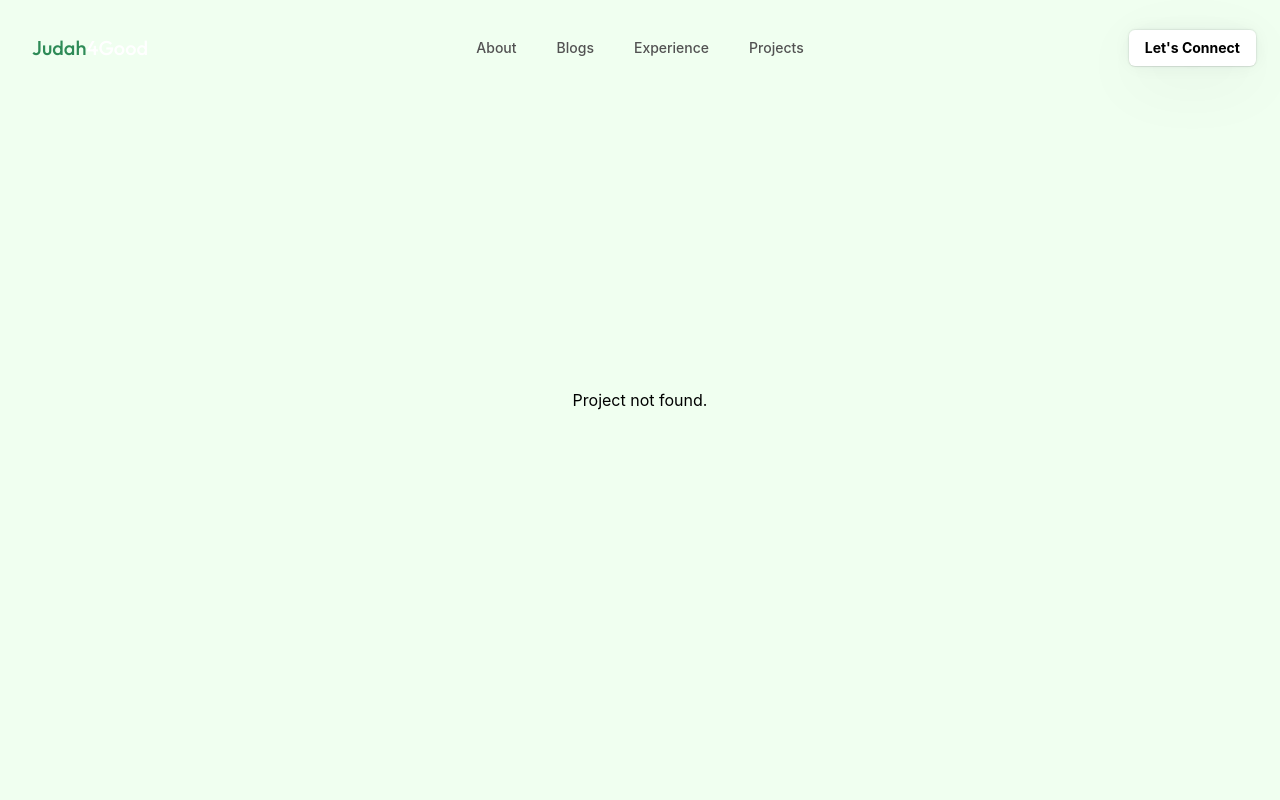
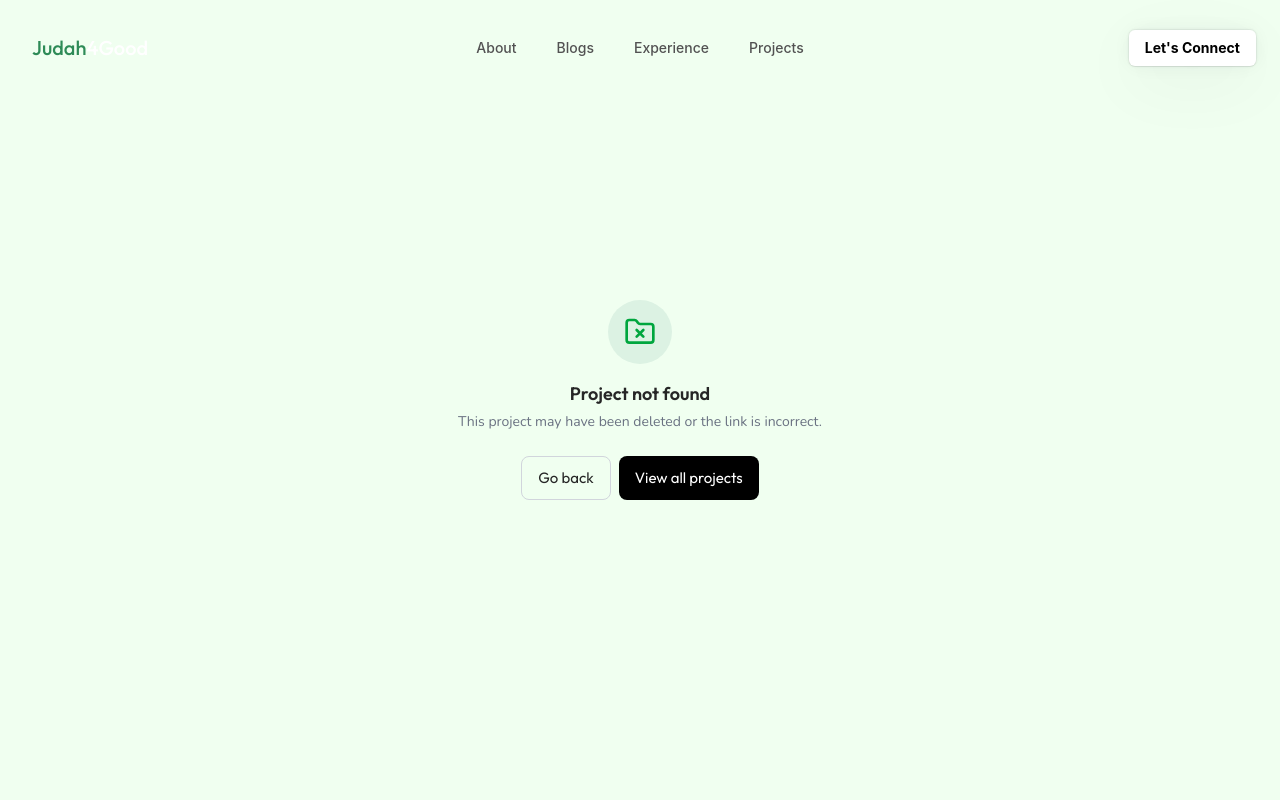
Before and after one commit to Judahabraham15/Portfolios, a React (Vite) app in the folder Client/: page /projects2/1 in a window 1280 px wide. Shown: the top 800 px of the page. Built offline with nearby package versions, Linux system fonts and the light colour scheme.

Commit message:
Updated New Projects with details

```diff
--- a/Client/src/Components/Pages/ProjectDetail.jsx
+++ b/Client/src/Components/Pages/ProjectDetail.jsx
@@ -4,6 +4,8 @@ import projectdata from "../data/projectdata.js";
 import { motion } from "framer-motion";
 import { FiExternalLink } from "react-icons/fi";
 import { IconBrandGithub } from "@tabler/icons-react";
+import { FolderX } from "lucide-react";
+import { paths } from "../../utils/paths.js";
 
 const ProjectDetail = () => {
   const { slug } = useParams();
@@ -18,14 +20,39 @@ const ProjectDetail = () => {
       window.scrollTo(0, 0);
     }
   }, [slug]);
-  if (!project) {
-    return (
-      <div className="min-h-screen flex items-center justify-center">
-        <p>Project not found.</p>
+if (!project) {
+  return (
+    <div className="min-h-screen flex flex-col items-center justify-center gap-4 px-4 text-center">
+      <div className="rounded-full bg-[#dcf2e3] p-4">
+        <FolderX className="h-8 w-8 text-green-600" aria-hidden="true" />
       </div>
-    );
-  }
 
+      <div className="space-y-1">
+        <h1 className="text-lg font-semibold text-neutral-800 font-outfit">
+          Project not found
+        </h1>
+        <p className="text-sm text-gray-500 font-nunito">
+          This project may have been deleted or the link is incorrect.
+        </p>
+      </div>
+
+      <div className="flex gap-2 mt-2">
+        <Link
+          to="/"
+          className="text-[15px] inline-flex items-center gap-2 border border-gray-300 text-neutral-800 px-4 py-2.5 rounded-lg font-outfit font-normal hover:bg-gray-100 transition-colors"
+        >
+          Go back
+        </Link>
+        <Link
+          to={paths.moreprojects}
+          className="text-[15px] inline-flex items-center gap-2 bg-black text-white px-4 py-2.5 rounded-lg font-outfit font-normal hover:bg-neutral-800 transition-colors"
+        >
+          View all projects
+        </Link>
+      </div>
+    </div>
+  );
+}
   return (
     <motion.section
       className="min-h-screen w-full px-2.5 sm:px-6 md:px-8 "
--- a/Client/src/Components/Projects.jsx
+++ b/Client/src/Components/Projects.jsx
@@ -1,12 +1,12 @@
 import React from "react";
 
 import { FaHtml5, FaCss3Alt, FaJs, FaReact, FaJsSquare, FaNodeJs } from "react-icons/fa";
-import { TbWorldWww } from "react-icons/tb";
+import { TbWorldWww, TbZodiacGemini } from "react-icons/tb";
 import { motion } from "framer-motion";
 import { MdKeyboardArrowRight } from "react-icons/md";
 import { Link } from "react-router-dom";
 import { SiAccenture, SiAcer, SiExpress, SiHubspot, SiLaravel, SiMongodb, SiNextdotjs, SiPhp, SiShadcnui, SiTailwindcss, SiTypescript } from "react-icons/si";
-import { IconBrandTypescript } from "@tabler/icons-react";
+import { IconBrandTypescript, IconZodiacGemini } from "@tabler/icons-react";
 import { paths } from "../utils/paths";
 
 const Projects = () => {
@@ -21,7 +21,7 @@ const Projects = () => {
         <IconBrandTypescript size={25} color="#1a1a1a"/>,
         <FaReact color="#1a1a1a" />,
         <SiTailwindcss color="#1a1a1a" />,
-        <FaNodeJs color="#1a1a1a"/>
+        <FaNodeJs color="#1a1a1a"/>,
 
       ],
       link:"/projects2/myright",
--- a/Client/src/Components/data/projectdata.js
+++ b/Client/src/Components/data/projectdata.js
@@ -19,6 +19,22 @@ const projects = [
       "GitHub",
     ],
     link: "https://medicx.app",
+  },
+  {
+    slug:"myright",
+    img:"https://res.cloudinary.com/dydmptpcg/image/upload/v1782674208/Screenshot_2026-06-28_201430_pcnvi3.png",
+    title:"MyRight",
+    desc:"A legal access platform connecting everyday Nigerians to ADR services and their rights.",
+    technologies:[
+      "JavaScript",
+      "Typescript",
+      "Gemini API Key",
+      "React",
+      "Schdan UI",
+      "Tailwind"
+    ],
+    link:"https://my-right-one.vercel.app/",
+    githubLink:"https://github.com/tech-monarch/MyRight"
   },
   {
     slug: "jshare",
```
